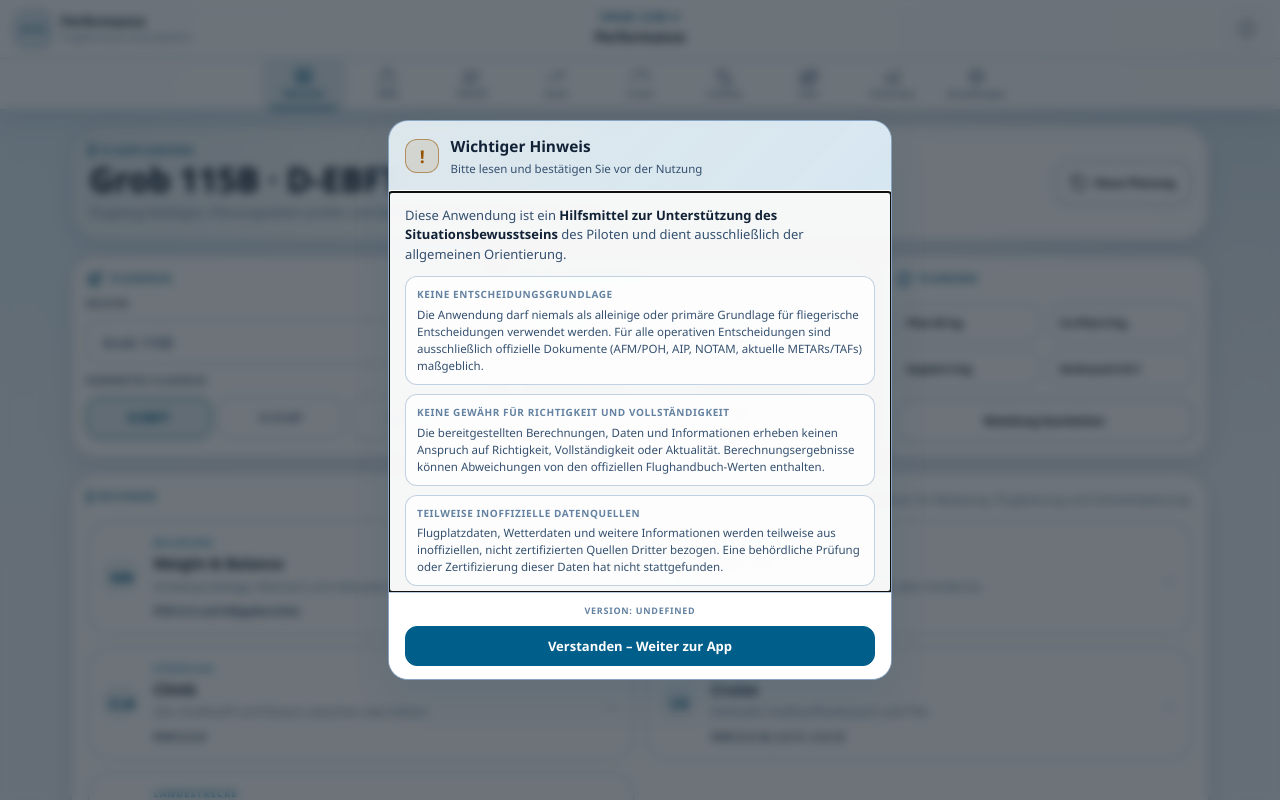
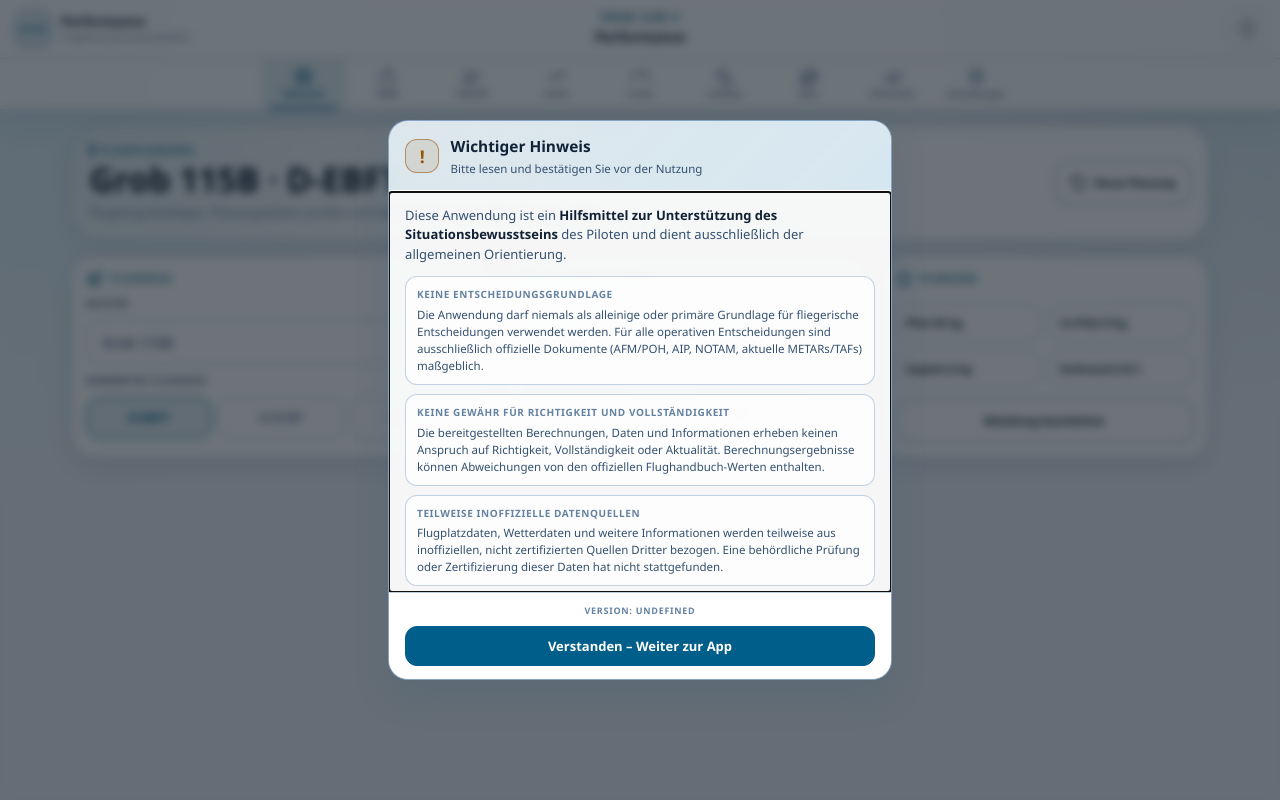
Before and after one commit to aguther/aircraft-performance, a React (Vite) app: page / in a window 1280 px wide. Shown: the top 800 px of the page. Built offline with nearby package versions, Linux system fonts and the light colour scheme.

Commit message:
fix: remove calculator links from overview

```diff
--- a/css/index.css
+++ b/css/index.css
@@ -221,27 +221,6 @@
   width: 100%;
 }
 
-.idx-group {
-  border: 1px solid var(--border);
-  border-radius: 28px;
-  background: var(--bg-card);
-  box-shadow: var(--shadow-soft);
-  backdrop-filter: blur(18px);
-}
-
-.idx-group {
-  padding: 1.15rem;
-}
-
-.idx-group-head {
-  display: flex;
-  flex-wrap: wrap;
-  gap: 0.75rem;
-  align-items: baseline;
-  justify-content: space-between;
-  margin-bottom: 0.9rem;
-}
-
 .idx-section {
   display: inline-flex;
   align-items: center;
@@ -260,93 +239,6 @@
   height: 14px;
   border-radius: 999px;
   background: var(--cyan);
-}
-
-.idx-group-copy {
-  color: var(--text-dim);
-  font-size: 12px;
-}
-
-.idx-grid {
-  display: grid;
-  grid-template-columns: repeat(2, minmax(0, 1fr));
-  gap: 0.85rem;
-}
-
-.idx-card {
-  display: grid;
-  grid-template-columns: auto minmax(0, 1fr) auto;
-  gap: 0.9rem;
-  align-items: center;
-  padding: 1rem;
-  border: 1px solid var(--border);
-  border-radius: 22px;
-  background: var(--bg-soft);
-  text-decoration: none;
-  transition: transform 0.15s, border-color 0.15s, background 0.15s;
-}
-
-.idx-card:hover {
-  transform: translateY(-2px);
-  border-color: var(--border-strong);
-  background: var(--bg-active);
-}
-
-.idx-icon {
-  width: 2.7rem;
-  height: 2.7rem;
-  display: grid;
-  place-items: center;
-  border-radius: 16px;
-  background: linear-gradient(135deg, var(--cyan-bg), rgba(0, 0, 0, 0));
-  color: var(--cyan);
-  font-size: 1rem;
-  font-weight: 700;
-}
-
-.idx-left {
-  min-width: 0;
-  display: flex;
-  flex-direction: column;
-  gap: 0.2rem;
-}
-
-.idx-tag {
-  color: var(--cyan-dim);
-  font-size: 9px;
-  font-weight: 700;
-  letter-spacing: 0.15em;
-  text-transform: uppercase;
-}
-
-.idx-title {
-  color: var(--text);
-  font-size: 1.06rem;
-  font-weight: 700;
-}
-
-.idx-desc {
-  color: var(--text-dim);
-  font-size: 12px;
-  line-height: 1.5;
-}
-
-.idx-meta {
-  margin-top: 0.35rem;
-  color: var(--text-sub);
-  font-size: 11px;
-  font-weight: 700;
-}
-
-.idx-arrow {
-  color: var(--border2);
-  font-size: 1.3rem;
-  font-weight: 700;
-  transition: color 0.15s;
-}
-
-.idx-card:hover .idx-arrow {
-  color: var(--cyan);
 }
 
 .settings-page {
@@ -508,10 +400,6 @@
     width: 100%;
   }
 
-  .idx-grid {
-    grid-template-columns: 1fr;
-  }
-
   .settings-page {
     padding: 1rem;
   }
@@ -526,8 +414,7 @@
 }
 
 @media (max-width: 640px) {
-  .idx-hero,
-  .idx-group {
+  .idx-hero {
     border-radius: 24px;
   }
 
@@ -536,12 +423,4 @@
   .idx-registration-options {
     grid-template-columns: 1fr !important;
   }
-
-  .idx-card {
-    grid-template-columns: auto minmax(0, 1fr);
-  }
-
-  .idx-arrow {
-    display: none;
-  }
 }
--- a/src/pages/HomePage.tsx
+++ b/src/pages/HomePage.tsx
@@ -3,10 +3,6 @@ import { Link } from "react-router-dom";
 import { Plane, RotateCcw, ShieldCheck, Weight } from "lucide-react";
 import { g115bData } from "../aircraft/g115b/data";
 import { useFlightPlan } from "../app/FlightPlanContext";
-import {
-  calculatorRegistry,
-  type CalculatorDefinition,
-} from "../app/calculators";
 
 type HomePageProps = {
   aircraft: AircraftDefinition;
@@ -14,49 +10,6 @@ type HomePageProps = {
   onResetFlightPlan: () => void;
   onSelectAircraft: (aircraftId: string) => void;
 };
-
-type CalculatorGroupProps = {
-  title: string;
-  description: string;
-  calculators: CalculatorDefinition[];
-};
-
-function CalculatorGroup({
-  title,
-  description,
-  calculators,
-}: CalculatorGroupProps) {
-  return (
-    <section className="idx-group">
-      <div className="idx-group-head">
-        <div className="idx-section">{title}</div>
-        <div className="idx-group-copy">{description}</div>
-      </div>
-      <div className="idx-grid">
-        {calculators.map((calculator) => {
-          const content = (
-            <>
-            <div className="idx-icon">{calculator.icon}</div>
-            <div className="idx-left">
-              <div className="idx-tag">{calculator.tag}</div>
-              <div className="idx-title">{calculator.title}</div>
-              <div className="idx-desc">{calculator.description}</div>
-              <div className="idx-meta">{calculator.source}</div>
-            </div>
-            <div className="idx-arrow">→</div>
-            </>
-          );
-
-          return (
-            <Link className="idx-card" to={calculator.href} key={calculator.href}>
-              {content}
-            </Link>
-          );
-        })}
-      </div>
-    </section>
-  );
-}
 
 export function HomePage({
   aircraft,
@@ -69,9 +22,6 @@ export function HomePage({
   const selectedEmptyAircraft =
     g115bData.weightBalance.emptyAircraft.find((entry) => entry.name === plan.registration) ??
     g115bData.weightBalance.emptyAircraft[0];
-  const availableCalculators = calculatorRegistry.filter((calculator) =>
-    aircraft.capabilities.includes(calculator.capability),
-  );
   const startFuelMassKg = plan.startFuelLiters * g115bData.weightBalance.fuelDensityKgPerLiter;
 
   const resetFlightPlan = () => {
@@ -144,21 +94,6 @@ export function HomePage({
           <Link className="idx-secondary-link" to="/weight_balance.html">Beladung bearbeiten</Link>
         </div>
       </section>
-
-      <CalculatorGroup
-        title="Rechner"
-        description="Rechner für Beladung, Flugleistung und Streckenplanung."
-        calculators={availableCalculators.filter(
-          (calculator) => calculator.group === "planning",
-        )}
-      />
-      <CalculatorGroup
-        title="Information & Referenz"
-        description="Ergänzende Leistungswerte außerhalb der normalen Flugplanung."
-        calculators={availableCalculators.filter(
-          (calculator) => calculator.group === "reference",
-        )}
-      />
     </main>
   );
 }
```
